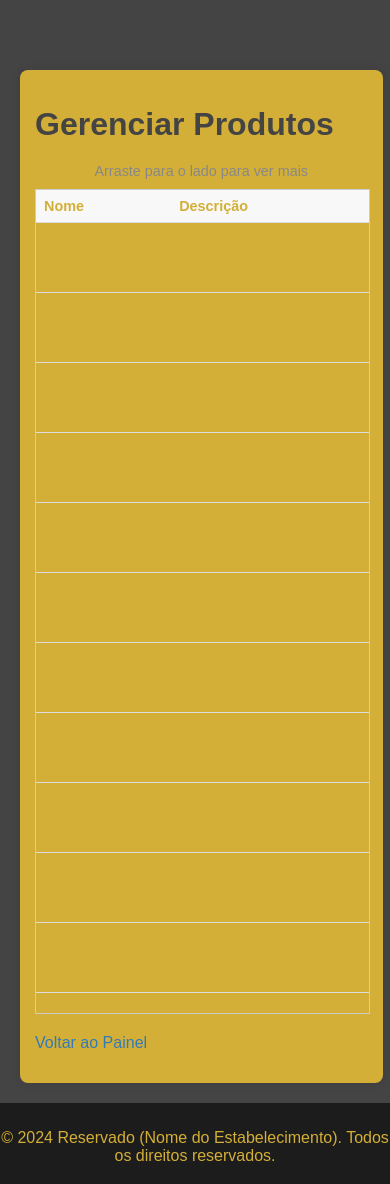
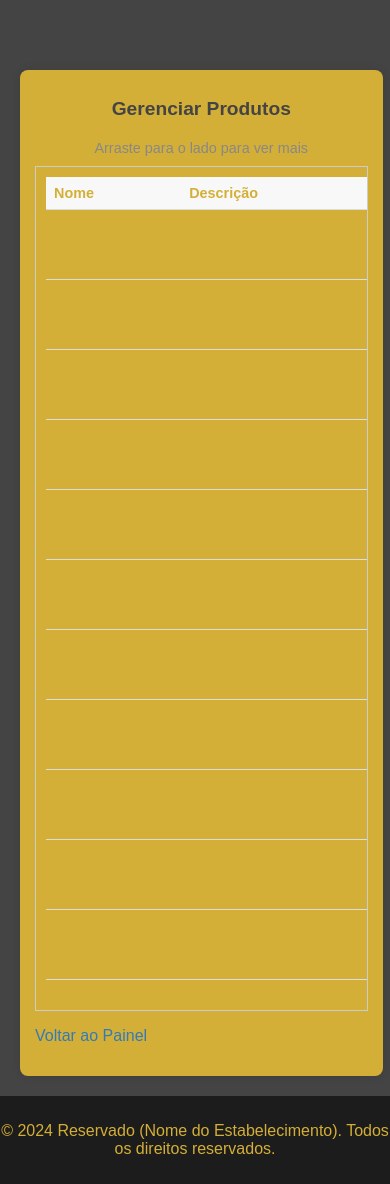
Before and after one commit to thaydionIA/cardapio-SemiDinamico, a PHP site: page /admin/gerenciar_produtos.php in a window 390 px wide. Shown: the part 131-1315 px from the top of the page. Run offline with PHP 8.4, Linux system fonts and the light colour scheme; a user stored in the database is signed in; data comes from the database, SQL or seed files in the repository.

Commit message:
versão-2.1

```diff
--- a/admin/assets/css/admin_style.css
+++ b/admin/assets/css/admin_style.css
@@ -10,8 +10,10 @@
     min-height: 100vh;
 }
 
+/* Contêiner principal do painel */
 .admin-container {
     width: 80%;
+    max-width: 1200px; /* Limita a largura máxima */
     margin: 0 auto;
     background-color: #d4af37;
     padding: 20px;
@@ -24,8 +26,10 @@
 h1 {
     color: #444;
     margin-bottom: 20px;
+    text-align: center; /* Centraliza o título */
 }
 
+/* Estilos dos formulários */
 form label {
     display: block;
     margin-bottom: 5px;
@@ -68,17 +75,27 @@
     text-decoration: underline;
 }
 
-/* Estilo para a tabela de gerenciamento de produtos */
+/* Estilo para o contêiner da tabela */
+.table-container {
+    overflow-x: auto; /* Ativa rolagem horizontal */
+    -webkit-overflow-scrolling: touch; /* Suaviza a rolagem em iOS */
+    background-color: #d4af37; /* Fundo amarelo */
+    padding: 10px;
+    border: 1px solid #ccc;
+}
+
 table {
     width: 100%;
+    min-width: 700px; /* Largura mínima para rolagem horizontal */
     border-collapse: collapse;
     margin-bottom: 20px;
 }
 
 table th, table td {
-    padding: 10px;
+    padding: 12px;
     text-align: left;
     border-bottom: 1px solid #ddd;
+    white-space: nowrap; /* Impede quebra de linha */
 }
 
 table th {
@@ -170,3 +178,59 @@
 .login-container form button[type="submit"]:hover {
     background-color: #4cae4c;
 }
+
+/* Estilos responsivos */
+@media (max-width: 1024px) {
+    .admin-container {
+        width: 90%;
+        padding: 15px;
+    }
+
+    h1 {
+        font-size: 1.5em;
+    }
+
+    table th, table td {
+        padding: 10px;
+        font-size: 0.9em;
+    }
+}
+
+@media (max-width: 768px) {
+    .admin-container {
+        width: 95%;
+        padding: 10px;
+    }
+
+    .table-container {
+        overflow-x: scroll; /* Ativa rolagem horizontal */
+    }
+
+    table th, table td {
+        font-size: 0.8em;
+        padding: 8px;
+    }
+
+    form button[type="submit"] {
+        font-size: 14px;
+    }
+}
+
+@media (max-width: 480px) {
+    h1 {
+        font-size: 1.2em;
+    }
+
+    .login-container {
+        padding: 15px;
+    }
+
+    .login-container form button[type="submit"] {
+        font-size: 14px;
+        padding: 10px;
+    }
+
+    table th, table td {
+        font-size: 0.7em;
+    }
+}
--- a/admin/gerenciar_produtos.php
+++ b/admin/gerenciar_produtos.php
@@ -28,8 +28,7 @@
     <title>Gerenciar Produtos</title>
     <link rel="stylesheet" href="assets/css/admin_style.css">
     <style>
-        /* Adicionando estilos CSS diretamente no arquivo PHP */
-
+        /* Estilo para o contêiner do painel administrativo */
         .admin-container {
             width: 80%;
             margin: 0 auto;
@@ -49,9 +48,9 @@
         /* Contêiner para a tabela com rolagem horizontal */
         .table-container {
             overflow-x: auto; /* Permite rolagem horizontal */
-            width: 100%;
-            margin-bottom: 20px;
             -webkit-overflow-scrolling: touch; /* Suaviza a rolagem em iOS */
+            background-color: #d4af37; /* Fundo amarelo */
+            padding: 10px; /* Espaçamento interno */
             border: 1px solid #ccc;
         }
 
@@ -91,8 +90,7 @@
             }
 
             .table-container {
-                overflow-x: auto; /* Ativa rolagem horizontal */
-                -webkit-overflow-scrolling: touch; /* Suaviza a rolagem em iOS */
+                overflow-x: scroll; /* Permite rolagem horizontal */
             }
 
             .scroll-hint {
```
Also changed, not shown: other parts of admin/assets/css/admin_style.css (+23 -29 lines).
